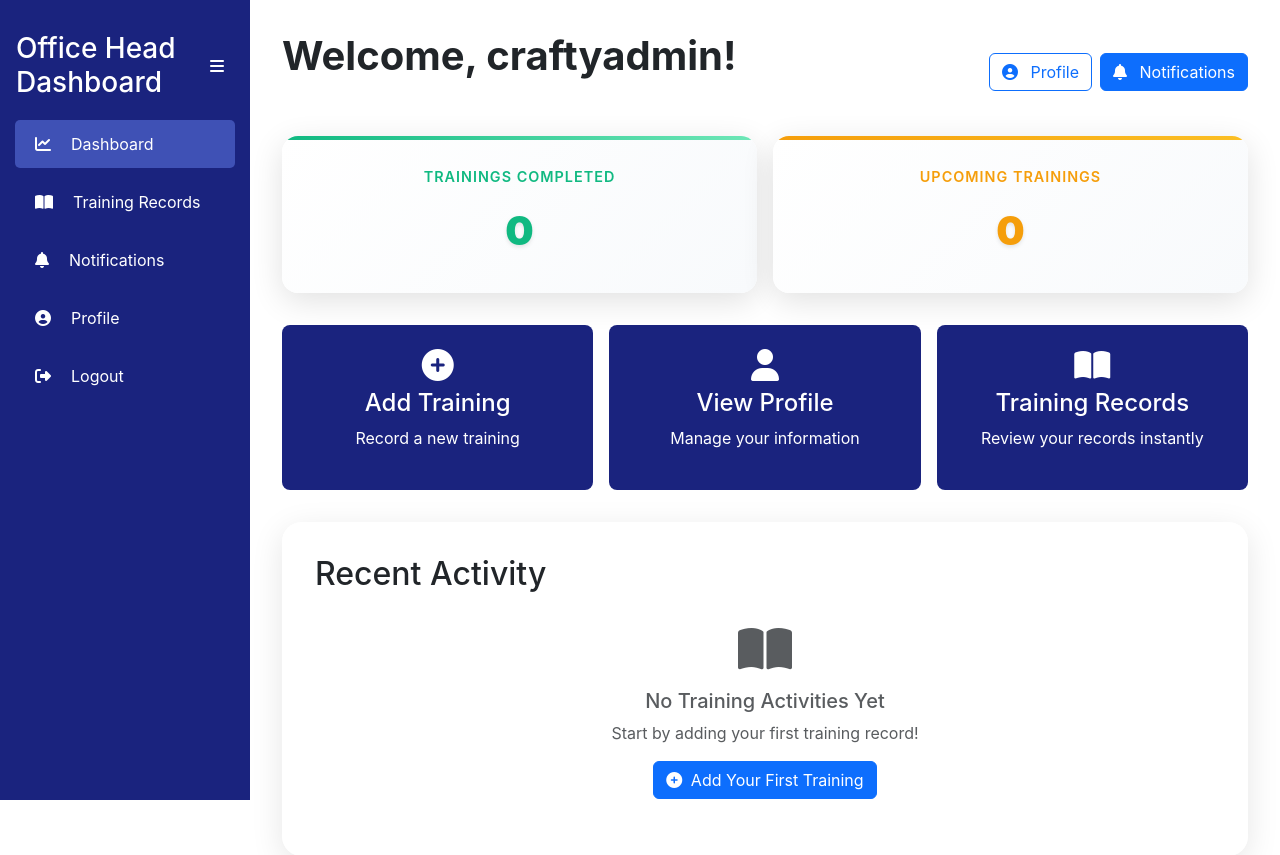
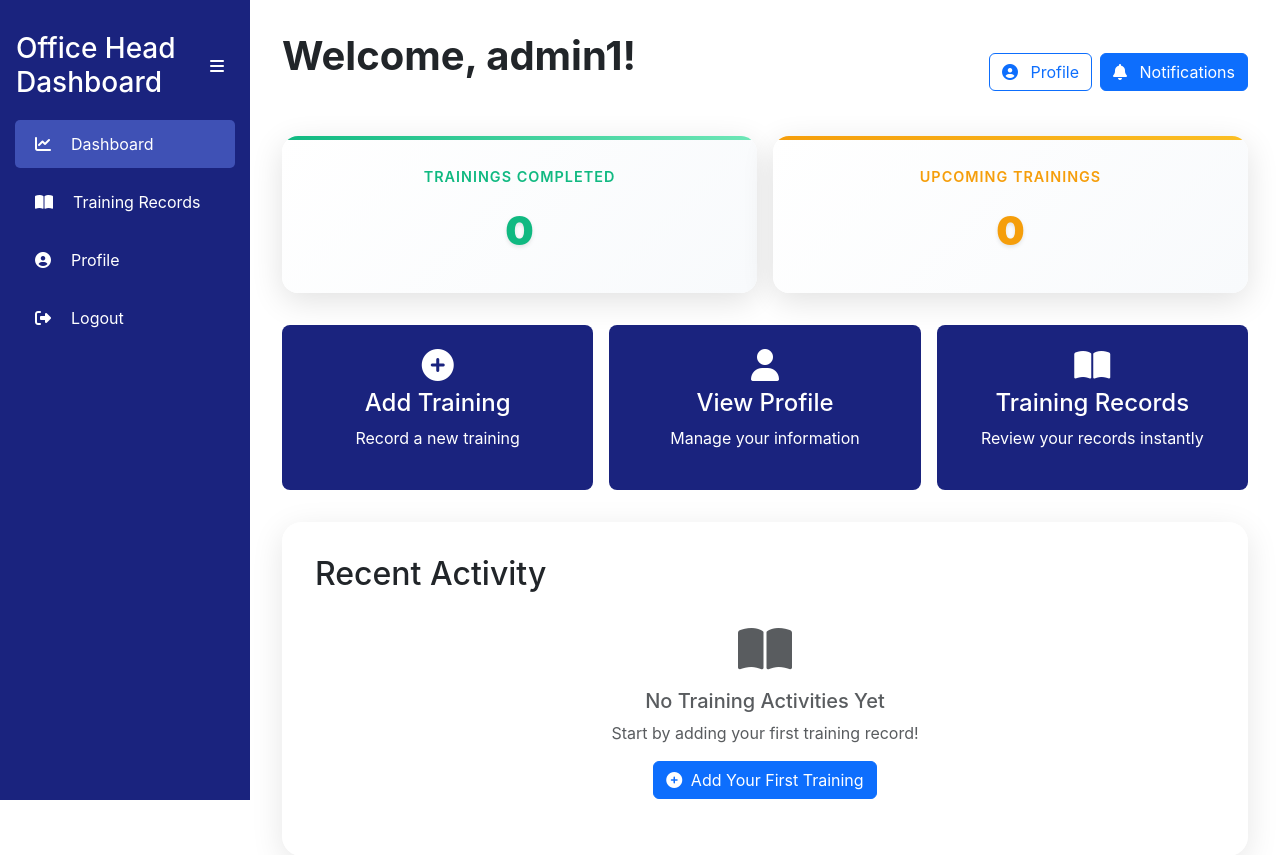
Before and after one commit to maxie26/SDU-updated, a PHP site: page /staff_dashboard.php in a window 1280 px wide. Shown: the top 855 px of the page. Run offline with PHP 8.4, Linux system fonts and the light colour scheme; a user stored in the database is signed in; data comes from the database, SQL or seed files in the repository; data that the repository does not hold is empty.

Commit message:
Update staff_dashboard

```diff
--- a/staff_dashboard.php
+++ b/staff_dashboard.php
@@ -360,12 +360,6 @@ if ($view === 'training-records') {
             <li class="nav-item">
                 <a class="nav-link <?= $view === 'training-records' ? 'active' : '' ?>" href="?view=training-records">
                     <i class="fas fa-book-open me-2"></i> <span>Training Records</span>
-                </a>
-            </li>
-            <li class="nav-item">
-                <a class="nav-link" href="#" data-bs-toggle="modal" data-bs-target="#notificationsModal">
-                    <i class="fas fa-bell me-2"></i> <span>Notifications</span>
-                    <span id="unreadBadge" class="badge bg-danger ms-2" style="display:none;"></span>
                 </a>
             </li>
             <li class="nav-item">
```
